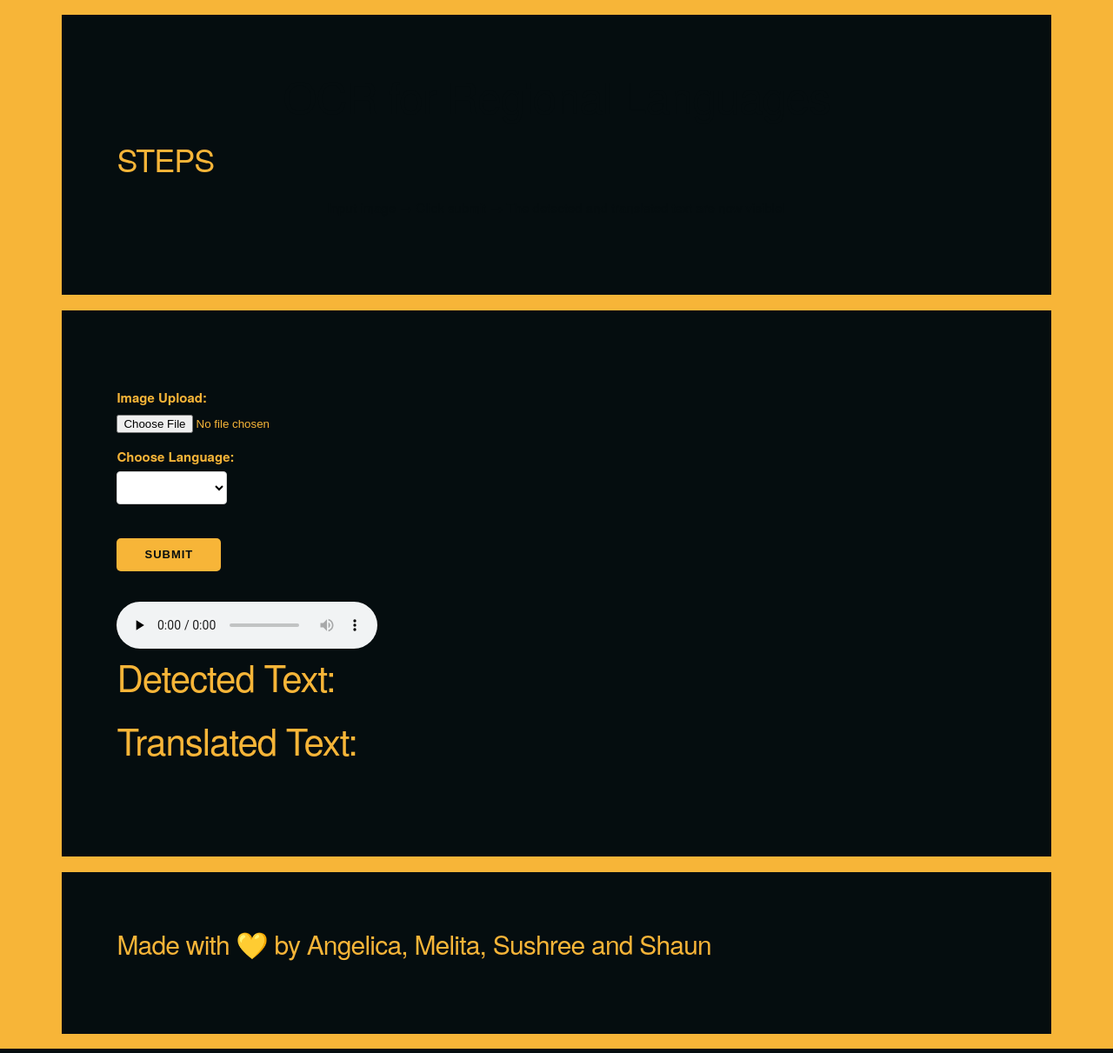
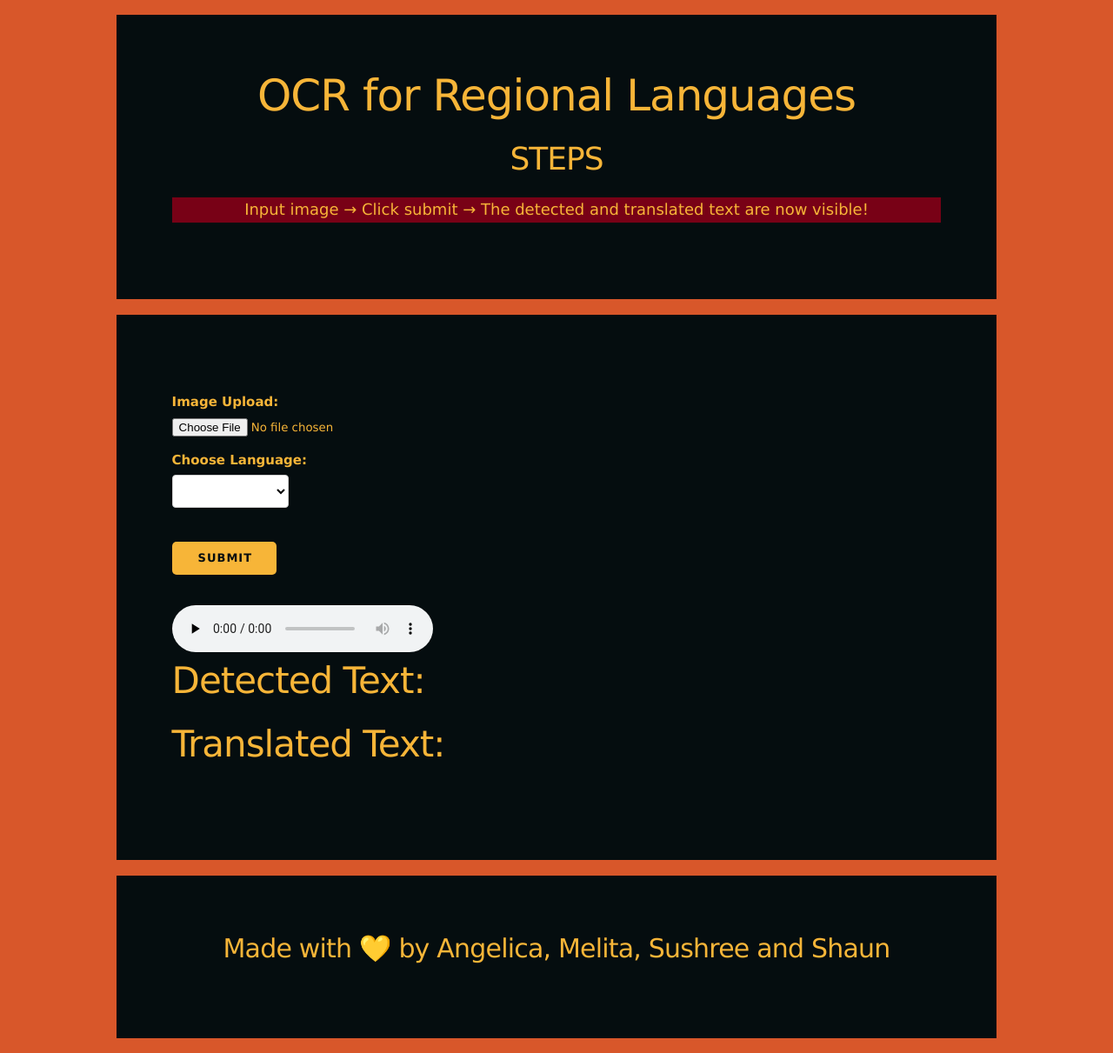
Before and after one commit to melita-celia/ocr-for-regional-languages, a Django app: page / in a window 1280 px wide. Shown: the whole page at 87% size. Run offline with Django 3.2, Linux system fonts and the light colour scheme.

Commit message:
Update forms.css

```diff
--- a/OCRWebApp/OCRWebApp/static/forms.css
+++ b/OCRWebApp/OCRWebApp/static/forms.css
@@ -1,53 +1,31 @@
+*{
+  font-family: Verdana, Geneva, Tahoma, sans-serif;
+}
 @media  only screen and (min-device-width: 768px)
 {
     .form-container {
+      align-items: center;
+      justify-content: center;
       padding: 5%;
       background: #050D0F;
-      border: 9px solid #F7B538;
-      max-width: 80%;
+      border: 9px solid #D8572A;
+      color: #F7B538;
+      max-width: 70%;
       margin: auto;
-      color: #F7B538;
     }
-    .rightsidebar {
-      padding: 5%;
-      background: #050D0F;
-      max-width: 80%;
-      margin: auto;
-      color: #F7B538;
-      align-items: flex-end;
-    }
-}
-
-header {
-    width: 100%;
-    background-color:#050D0F ;
-    height: 40px;
-    display: flex;
-    justify-content: center;
-    align-items: center;
-    color:#F7B538;
-    border-radius: 10px;
-    border-bottom: 10px;
-    text-align: center;
-}
-section.sec-1 {
-    display: flex;
-    justify-content: space-evenly;
-    align-items: center;
-    }
-section.sec-2 {
-  display: flex;
-  justify-content: space-evenly;
-  align-items: center;
 }
 body
 {
-    background: #F7B538;
+    background:#D8572A;
 }
-h1, p
+h1,h3,h4
 {
   text-align: center;
-  color: #050D0F;
+}
+p{
+  background-color: #780116;
+  text-align: center;
+  font-size: large;
 }
 input, textarea
 {
@@ -61,12 +39,6 @@
   border-radius: 5px;
   font-size: 13px;
 }
-
-#ocr:hover{
-  cursor: pointer;
-  background-color: #d88c00;
-}
-
 textarea
 {
   height: 200px;
```
